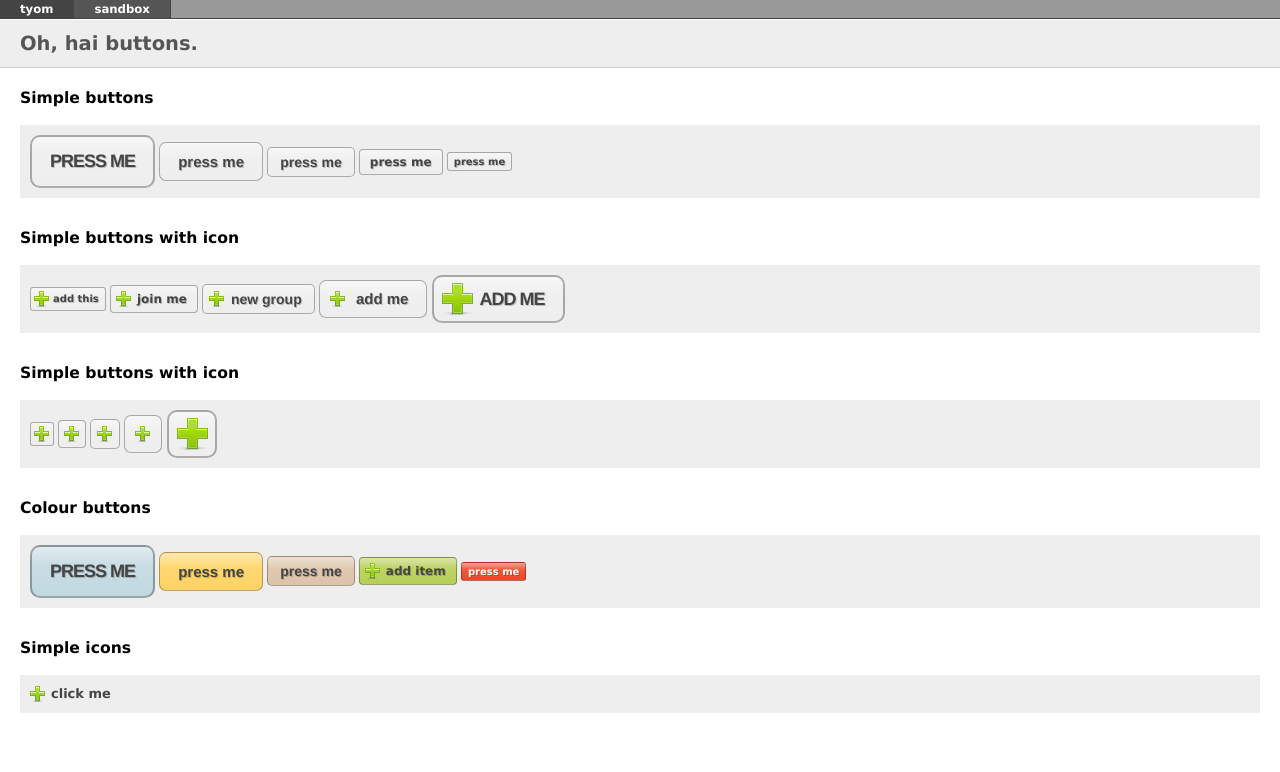
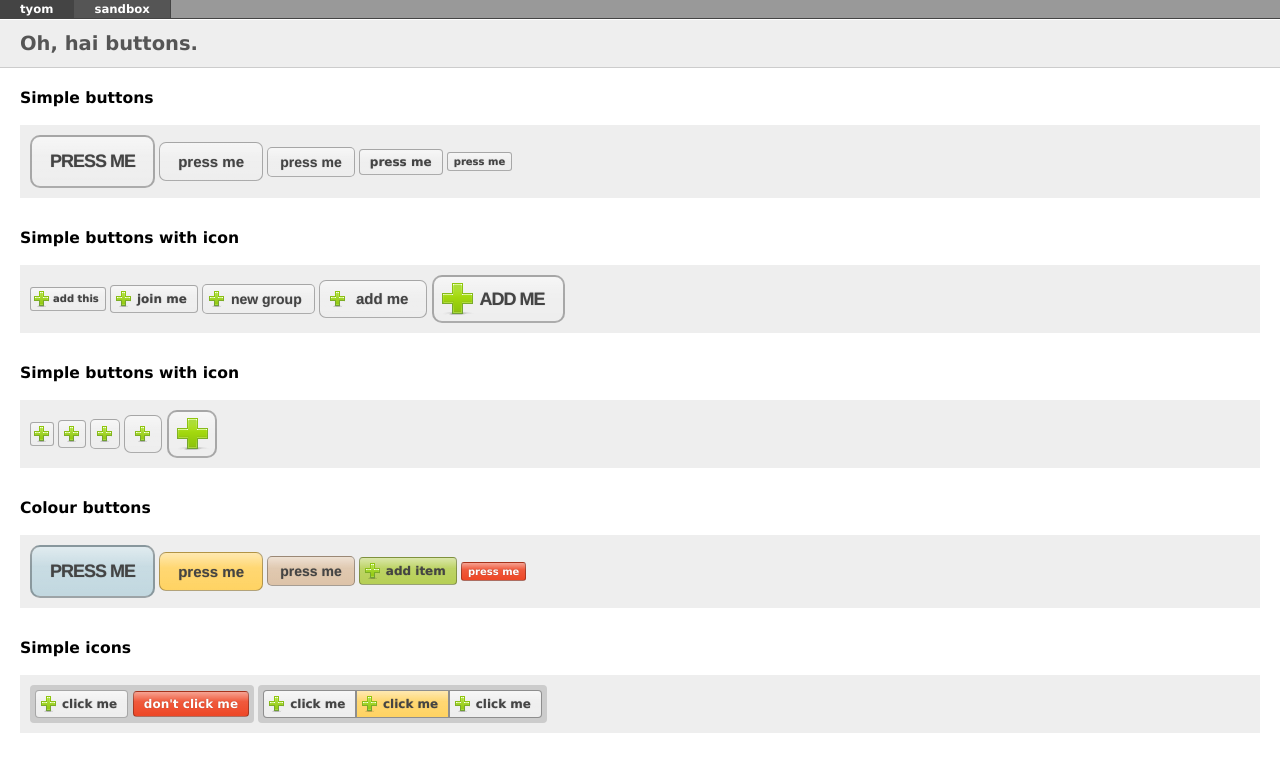
Before and after one commit to tyom/UI-Framework, a plain HTML site: page index.html in a window 1280 px wide. Drawn offline with Linux system fonts and the light colour scheme.

Commit message:
Updated button styles, added joined variation.

```diff
--- a/css/style.css
+++ b/css/style.css
@@ -69,7 +69,7 @@ p {
     text-decoration: none;
     font: bold 14px 'Helvetica Neue';
     vertical-align: middle;
-    text-shadow: 1px 1px 0 rgba(0,0,0,.2);
+    text-shadow: 0 0 1px rgba(0,0,0,.3);
     overflow: hidden;
     outline: none;
 /*    -webkit-background-clip: padding-box;*/
@@ -78,14 +78,16 @@ p {
     background-color: #fafafa;
     border-color: #222;
     border-color: rgba(0,0,0,.6);
-    text-shadow: 0 0 1px rgba(0,0,0,.3);
+    text-shadow: 0 0 1px rgba(0,0,0,.7);
+    z-index: 10;
 }
 .button:active {
     text-shadow: none;
     border-color: rgba(0,0,0,.8);
     -moz-box-shadow: inset 0 1px 2px rgba(0,0,0,.4);
+    -webkit-box-shadow: inset 0 1px 2px rgba(0,0,0,.4);
     background-image: -moz-linear-gradient(rgba(0,0,0,.1), rgba(0,0,0,0));
-    background-image: -webkit-gradient(linear, left top, left bottom, from(rgba(255,255,255,.5)), to(rgba(255,255,255,0)), color-stop(40%, rgba(255,255,255,.1)));
+    background-image: -webkit-gradient(linear, left top, left bottom, from(rgba(0,0,0,.1)), to(rgba(0,0,0,0)));
 }
 
 .button.mini {
@@ -195,3 +197,30 @@ p {
 .button.icon.no_label {
     padding-right: 0;
 }
+
+p strong {
+    padding: 5px;
+    display: inline-block;
+    background: #ccc;
+    -moz-border-radius: 4px;
+    -webkit-border-radius: 4px;
+    -moz-box-shadow: inset 1px 1px 0 rgba(0,0,0,.1);
+}
+
+.joined .button {
+    -webkit-background-clip: padding-box;
+    margin-right: -5px;
+    -moz-border-radius: 0;
+    -webkit-border-radius: 0;
+}
+.joined .button:first-child {
+    -moz-border-radius: 4px 0 0 4px;
+    -webkit-border-top-left-radius: 4px;
+    -webkit-border-bottom-left-radius: 4px;
+}
+.joined .button:last-child {
+    -moz-border-radius: 0 4px 4px 0;
+    -webkit-border-top-right-radius: 4px;
+    -webkit-border-bottom-right-radius: 4px;
+    margin: 0;
+}
--- a/index.html
+++ b/index.html
@@ -50,7 +50,15 @@
                 </p>
                 <h2>Simple icons</h2>
                 <p>
-                    <a href="#" class="icon"><i></i>click me</a>
+                    <strong>
+                        <a href="#" class="button small icon"><i></i>click me</a>
+                        <a href="#" class="button e small"><i></i>don't click me</a>
+                    </strong>
+                    <strong class="joined">
+                        <a href="#" class="button small icon"><i></i>click me</a>
+                        <a href="#" class="button small b icon"><i></i>click me</a>
+                        <a href="#" class="button small icon"><i></i>click me</a>
+                    </strong>
                 </p>
             </article>
         </section>
```
